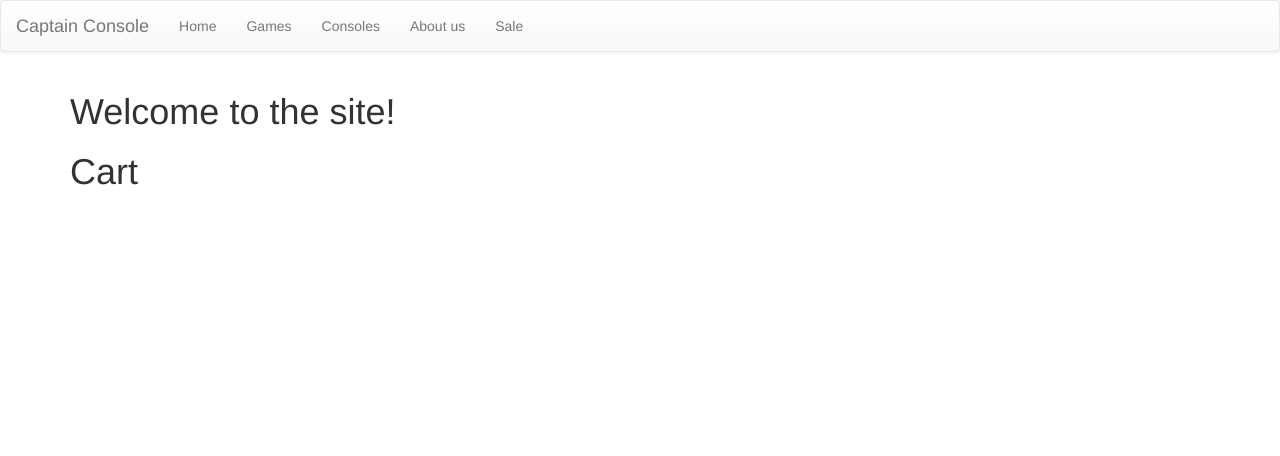
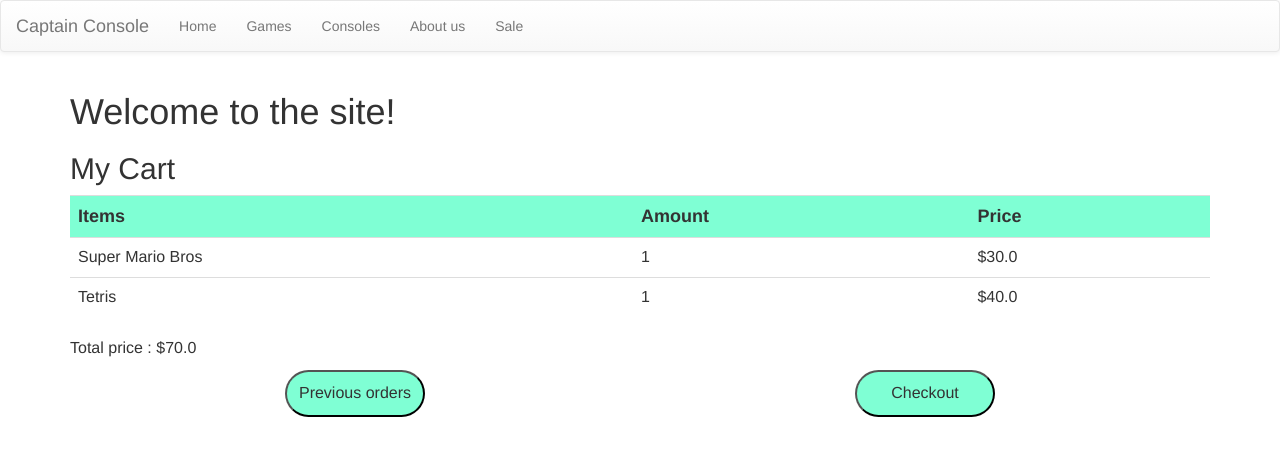
Before and after one commit to liljayr/CaptainConsole, a Django app: page /cart/ in a window 1280 px wide. Shown: the top 456 px of the page. Run offline with Django 3.2, Linux system fonts and the light colour scheme; some libraries are stand-ins or nearby versions.

Commit message:
cart & checkout html & css

```diff
--- a/CaptainConnsole/cart/urls.py
+++ b/CaptainConnsole/cart/urls.py
@@ -4,4 +4,6 @@ from . import views
 urlpatterns = [
     # http://localhost:8000/manufacturers
     path('', views.index, name="cart-index"),
+    path('checkout/', views.checkout, name="checkout-index"),
+    path('success/', views.success, name="success-index")
 ]
--- a/CaptainConnsole/cart/views.py
+++ b/CaptainConnsole/cart/views.py
@@ -1,11 +1,22 @@
 from django.shortcuts import render
 from django.http import HttpResponse
 
-candies = [
-    {'name': 'smartis', 'price': 4.99},
-    {'name': 'skittles', 'price': 5.99}
+
+#Dummy data -- replace with connection to database
+cart = [
+    {'name': 'Super Mario Bros', 'amount': 1, 'price': 30.00},
+    {'name': 'Tetris', 'amount': 1, 'price': 40.00}
 ]
+total_price = 0
+for item in range(len(cart)):
+    total_price += cart[item].get('price')
 
 # Create your views here.
 def index(request):
-    return render(request, 'cart/index.html')
+    return render(request, 'cart/index.html', context={ 'cart' : cart, 'total_price' : total_price })
+
+def checkout(request):
+    return render(request, 'cart/checkout.html')
+
+def success(request):
+    return render(request, 'cart/success.html')
--- /dev/null
+++ b/CaptainConnsole/static/css/cart/cart.css
@@ -0,0 +1,38 @@
+.page{
+    font-size: medium;
+}
+
+.header{
+    background-color: #7fffd4;
+    font-size: large;
+    font-weight: bold;
+}
+
+
+.table {
+    mso-cellspacing: 5rem;
+}
+
+.buttons{
+    display: flex;
+    flex-direction: row;
+    justify-content: space-around;
+}
+
+.prev_order_button{
+    border-radius: 3rem;
+    padding: 1rem;
+    background-color: #7fffd4;
+    width: 14rem;
+}
+
+.checkout_button{
+    border-radius: 3rem;
+    padding: 1rem;
+    background-color: #7fffd4;
+    width: 14rem;
+}
+
+.cart{
+    border: black;
+}
--- a/CaptainConnsole/templates/cart/index.html
+++ b/CaptainConnsole/templates/cart/index.html
@@ -1,5 +1,39 @@
 {% extends 'base.html' %}
+{% load static %}
 {% block content %}
-    <h1>Cart</h1>
+    <link rel="stylesheet" href="{%static 'css/cart/cart.css' %}"/>
+    <h2>My Cart</h2>
+    <div class="page">
+        <div class="cart">
+                <table class="table">
+                    <tbody>
+                            <tr class="header">
+                                <td>Items</td>
+                                <td>Amount</td>
+                                <td>Price</td>
+                            </tr>
+
+                        {% for item in cart%}
+                            <tr>
+                                <td> {{ item.name }} </td>
+                                <td> {{ item.amount }} </td>
+                                <td> ${{ item.price }} </td>
+                            </tr>
+                        {% endfor %}
+                    </tbody>
+                </table>
+        </div>
+
+        <p>Total price : ${{ total_price }}</p>
+        <div class="buttons">
+            <form action="{% url 'games-index' %}">
+                <input type="submit" class="prev_order_button" value="Previous orders" />
+            </form>
+            <form action="{% url 'checkout-index' %}">
+                <input type="submit" class="checkout_button"value="Checkout" />
+            </form>
+        </div>
+    </div>
+
 
 {% endblock %}
```
Also changed, not shown: CaptainConnsole/static/css/cart/checkoutt.css (added, +46 -0 lines), CaptainConnsole/static/css/cart/success.css (added, +10 -0 lines), CaptainConnsole/templates/cart/checkout.html (added, +38 -0 lines), CaptainConnsole/templates/cart/success.html (added, +13 -0 lines).
